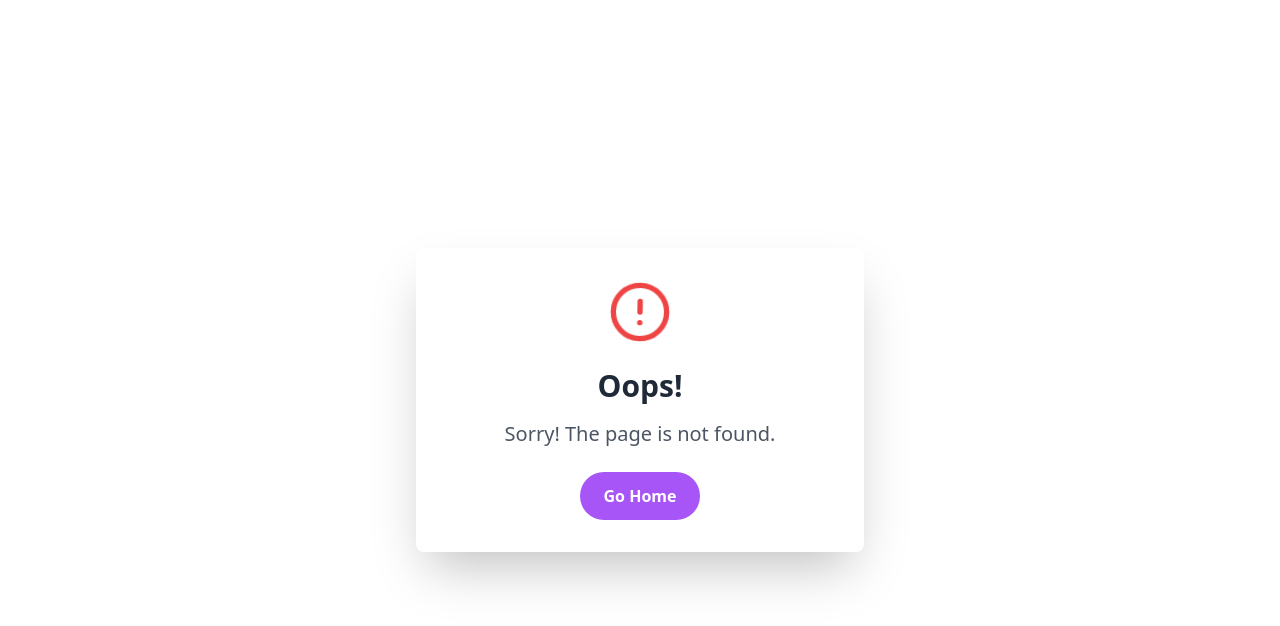
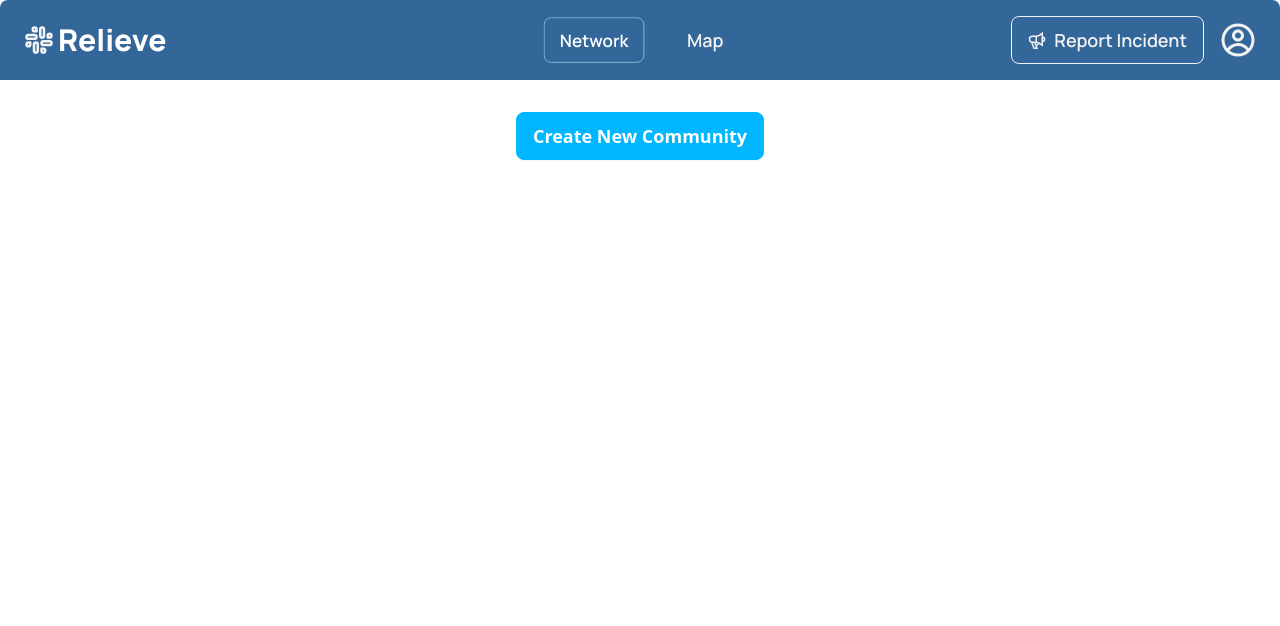
Before and after one commit to arnab-zero/Relieve, a React (Vite) app in the folder relieve-client/: page /network in a window 1280 px wide. Before the commit this address had no page. Shown: the top 626 px of the page. Built offline with nearby package versions, Linux system fonts and the light colour scheme.

Commit message:
Random commit

```diff
--- /dev/null
+++ b/relieve-client/src/pages/Network.jsx
@@ -0,0 +1,41 @@
+import React, { useState } from "react";
+import EventCreationForm from "../pages/forms/EventCreationForm"; // Adjust the import if the path is different
+
+const Network = () => {
+  const [isPopupVisible, setIsPopupVisible] = useState(false);
+
+  const togglePopup = () => {
+    setIsPopupVisible(!isPopupVisible);
+  };
+
+  const handleFormSubmit = () => {
+    setIsPopupVisible(false); // Hide the popup after form submission
+  };
+
+  const handleBackdropClick = (e) => {
+    if (e.target === e.currentTarget) {
+      setIsPopupVisible(false); // Close the popup if clicked outside the form
+    }
+  };
+
+  return (
+    <div className="flex justify-center mt-8">
+      <div className="btn btn-info text-white text-lg" onClick={togglePopup}>
+        Create New Community
+      </div>
+
+      {isPopupVisible && (
+        <div
+          className="fixed inset-0 bg-black bg-opacity-50 flex justify-center items-center z-50"
+          onClick={handleBackdropClick}
+        >
+          <div className="bg-white rounded-lg shadow-lg p-6 relative w-11/12 max-w-lg max-h-[80vh] overflow-y-auto scrollbar-hide">
+            <EventCreationForm onSubmit={handleFormSubmit} />
+          </div>
+        </div>
+      )}
+    </div>
+  );
+};
+
+export default Network;
--- a/relieve-client/src/routers/router.jsx
+++ b/relieve-client/src/routers/router.jsx
@@ -11,6 +11,7 @@ import VolunteerCalls from "../components/Home/VolunteerCalls";
 import DonationCalls from "../components/Home/DonationCalls";
 import Alerts from "../components/Home/Alerts";
 import CommunityDashboard from "../pages/CommunityDashboard";
+import Network from "../pages/Network";
 
 const router = createBrowserRouter([
   {
@@ -61,6 +62,10 @@ const router = createBrowserRouter([
         path: "/community",
         element: <CommunityDashboard />,
       },
+      {
+        path: "/network",
+        element: <Network />,
+      },
     ],
   },
 ]);
```
Also changed, not shown: relieve-client/src/pages/forms/IncidentReportingForm.jsx (line endings or trailing spaces).
